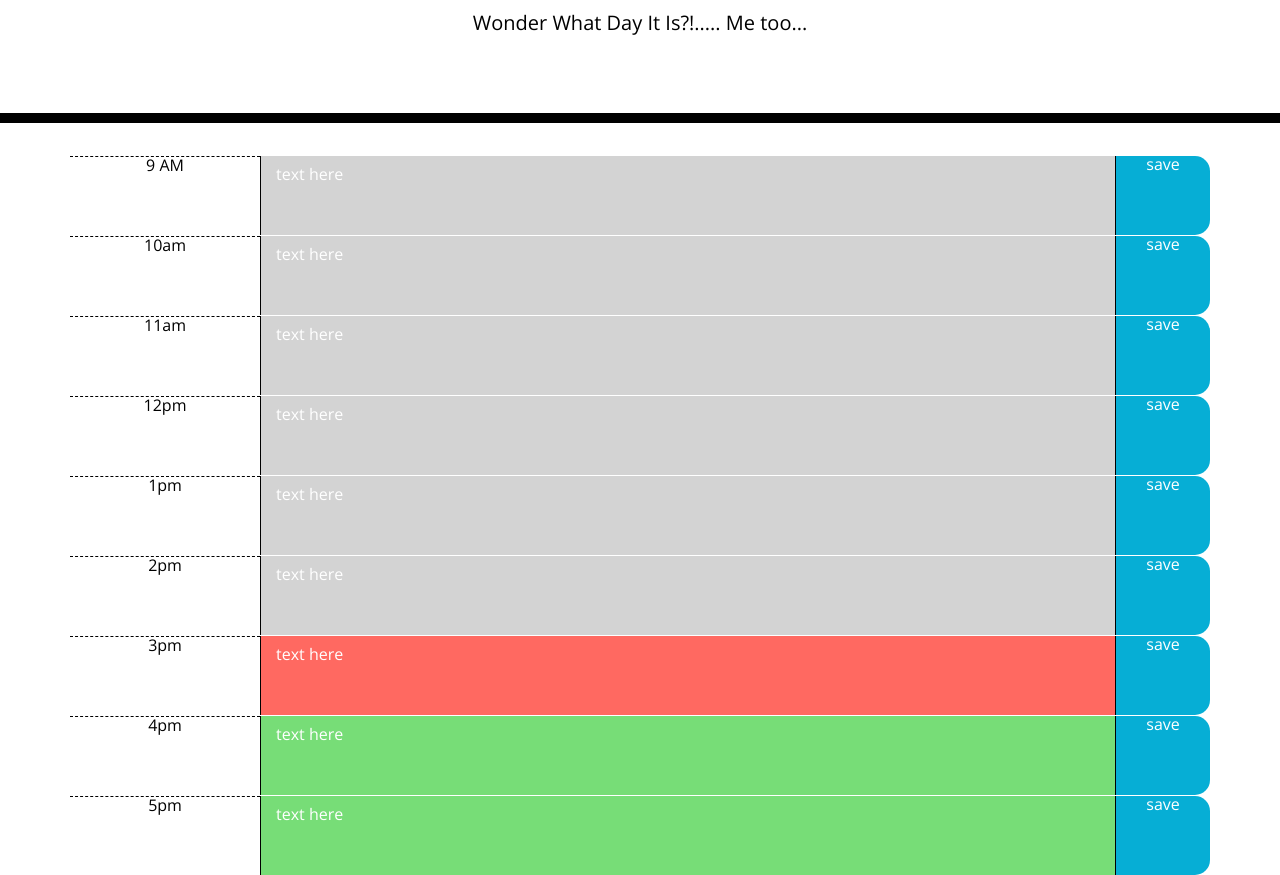
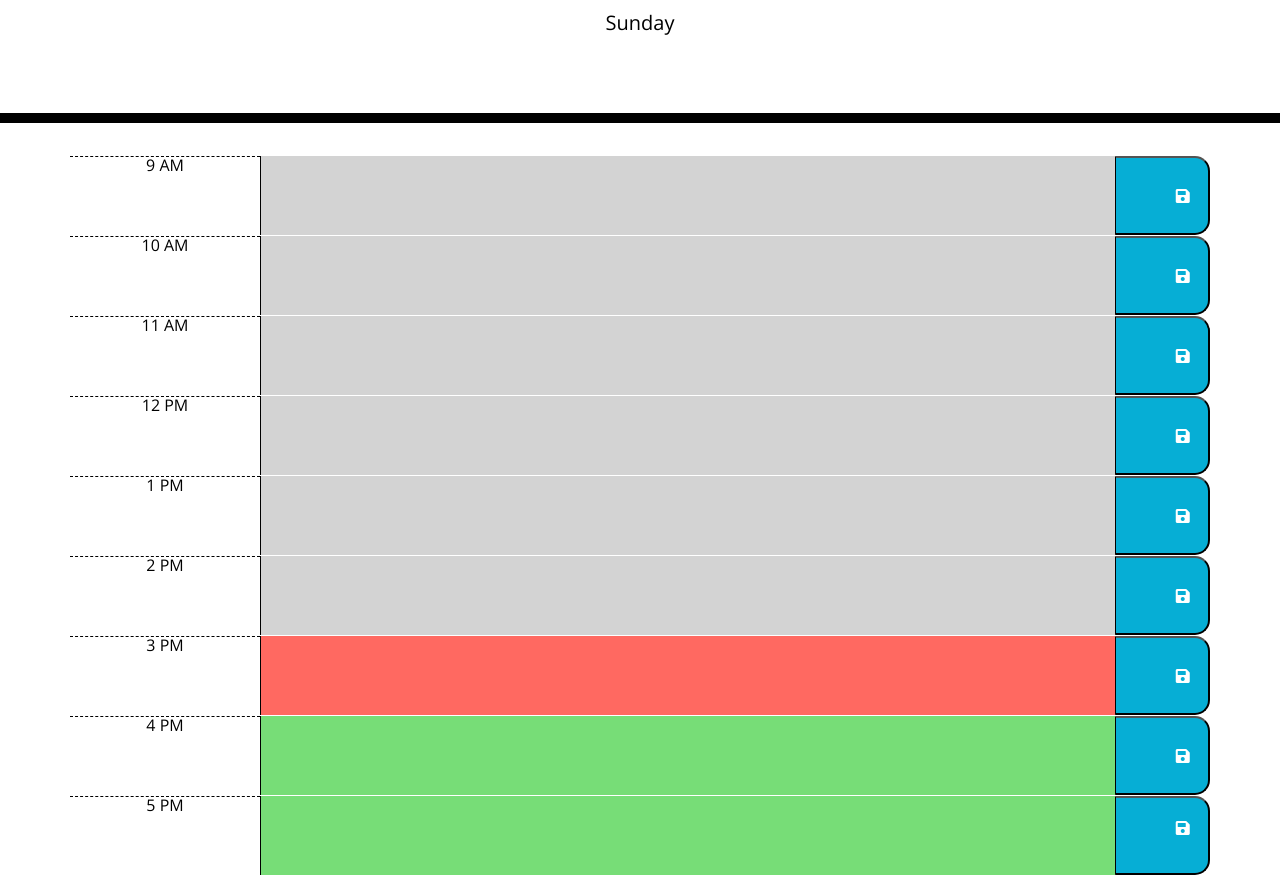
Before and after one commit to ZichKoding/WorkDayScheduler, a plain HTML site: page index.html in a window 1280 px wide. Shown: the part 181-1056 px from the top of the page. Drawn offline with nearby package versions, Linux system fonts and the light colour scheme.

Commit message:
Have now officially automated everything for interactions with local storage and automated the day and textarea background color

```diff
--- a/assets/js/script.js
+++ b/assets/js/script.js
@@ -13,10 +13,9 @@ let hourTextArea = {
     "#hourFive": 17,
 };
 
-console.log(hourOfDay);
-
 
 // Determining and displaying the day of the week in the header.
+function displayDay() {
     switch(dayOfWeek){
         case 1:
             $("#currentDay").text("Monday");
@@ -42,15 +41,17 @@ switch(dayOfWeek){
             $("#currentDay").text("Saturday");
             break;
 
-    case 7:
+        case 0:
             $("#currentDay").text("Sunday");
             break;
 
         default:
             $("#currentDay").text("Wonder What Day It Is?!..... Me too...");
     }
+};
 
 // loop through the body container and applying the correct background to the schedule hours
+function textBackChange() {
     for (let key in hourTextArea) {
         let hourVal = hourTextArea[key];
 
@@ -65,3 +66,68 @@ for (let key in hourTextArea) {
             $(key).addClass("future");
         }
     }
+}
+
+// load data from localStorage
+function loadingData() {
+    if (localStorage.length > 0){
+        for (let i = 0; i < localStorage.length; i++) {
+            for (let key in hourTextArea) {
+                let textVal = hourTextArea[key];
+                let localItem = localStorage.getItem(textVal);
+                if (localItem) {
+                    localItem = localItem.replace('"', ``);
+                    localItem = localItem.replace('"', '');
+                    $(key).text(localItem);
+                }
+            }
+        }
+    } else {
+        console.log("It seems you've never been here before.......... mwhahaha")
+    }
+};
+
+// Save button logic
+$("#nineAM").click(function () {
+    localStorage.setItem(9, JSON.stringify($("#hourNine").val()));
+});
+
+$("#tenAM").click(function () {
+    localStorage.setItem(10, JSON.stringify($("#hourTen").val()));
+});
+
+$("#elevenAM").click(function () {
+    localStorage.setItem(11, JSON.stringify($("#hourEleven").val()));
+});
+
+$("#twelvePM").click(function () {
+    localStorage.setItem(12, JSON.stringify($("#hourTwelve").val()));
+});
+
+$("#onePM").click(function () {
+    localStorage.setItem(13, JSON.stringify($("#hourOne").val()));
+});
+
+$("#twoPM").click(function () {
+    localStorage.setItem(14, JSON.stringify($("#hourTwo").val()));
+});
+
+$("#threePM").click(function () {
+    localStorage.setItem(15, JSON.stringify($("#hourThree").val()));
+});
+
+$("#fourPM").click(function () {
+    localStorage.setItem(16, JSON.stringify($("#hourFour").val()));
+});
+
+$("#fivePM").click(function () {
+    localStorage.setItem(17, JSON.stringify($("#hourFive").val()));
+});
+
+
+// interval loop to make sure everything is keeping updated every second.
+setInterval(() => {
+    displayDay();
+    loadingData();
+    textBackChange();
+}, 1000);
--- a/index.html
+++ b/index.html
@@ -32,56 +32,74 @@
 
       <div class="row time-block">
         <div class="col-sm-2 hour">9 AM</div>
-        <textarea class="col-sm-9" id="hourNine" value="9">text here</textarea>
-        <div class="col-sm-1 saveBtn">save</div>
+        <textarea class="col-sm-9" id="hourNine" value="9"></textarea>
+        <button class="col-sm-1 saveBtn" id="nineAM">
+          <i class="fas fa-save"></i>
+        </button>
       </div>
 
       <div class="row time-block">
-        <div class="col-sm-2 hour">10am</div>
-        <textarea class="col-sm-9"  id="hourTen">text here</textarea>
-        <div class="col-sm-1 saveBtn">save</div>
+        <div class="col-sm-2 hour">10 AM</div>
+        <textarea class="col-sm-9"  id="hourTen"></textarea>
+        <button class="col-sm-1 saveBtn" id="tenAM">
+          <i class="fas fa-save"></i>
+        </button>
       </div>
 
       <div class="row time-block">
-        <div class="col-sm-2 hour">11am</div>
-        <textarea class="col-sm-9" id="hourEleven">text here</textarea>
-        <div class="col-sm-1 saveBtn">save</div>
+        <div class="col-sm-2 hour">11 AM</div>
+        <textarea class="col-sm-9" id="hourEleven"></textarea>
+        <button class="col-sm-1 saveBtn" id="elevenAM">
+          <i class="fas fa-save"></i>
+        </button>
       </div>
 
       <div class="row time-block">
-        <div class="col-sm-2 hour">12pm</div>
-        <textarea class="col-sm-9" id="hourTwelve">text here</textarea>
-        <div class="col-sm-1 saveBtn">save</div>
+        <div class="col-sm-2 hour">12 PM</div>
+        <textarea class="col-sm-9" id="hourTwelve"></textarea>
+        <button class="col-sm-1 saveBtn" id="twelvePM">
+          <i class="fas fa-save"></i>
+        </button>
       </div>
 
       <div class="row time-block">
-        <div class="col-sm-2 hour">1pm</div>
-        <textarea class="col-sm-9" id="hourOne">text here</textarea>
-        <div class="col-sm-1 saveBtn">save</div>
+        <div class="col-sm-2 hour">1 PM</div>
+        <textarea class="col-sm-9" id="hourOne"></textarea>
+        <button class="col-sm-1 saveBtn" id="onePM">
+          <i class="fas fa-save"></i>
+        </button>
       </div>
 
       <div class="row time-block">
-        <div class="col-sm-2 hour">2pm</div>
-        <textarea class="col-sm-9" id="hourTwo">text here</textarea>
-        <div class="col-sm-1 saveBtn">save</div>
+        <div class="col-sm-2 hour">2 PM</div>
+        <textarea class="col-sm-9" id="hourTwo"></textarea>
+        <button class="col-sm-1 saveBtn" id="twoPM">
+          <i class="fas fa-save"></i>
+        </button>
       </div>
 
       <div class="row time-block">
-        <div class="col-sm-2 hour">3pm</div>
-        <textarea class="col-sm-9" id="hourThree">text here</textarea>
-        <div class="col-sm-1 saveBtn">save</div>
+        <div class="col-sm-2 hour">3 PM</div>
+        <textarea class="col-sm-9" id="hourThree"></textarea>
+        <button class="col-sm-1 saveBtn" id="threePM">
+          <i class="fas fa-save"></i>
+        </button>
       </div>
 
       <div class="row time-block">
-        <div class="col-sm-2 hour">4pm</div>
-        <textarea class="col-sm-9" id="hourFour">text here</textarea>
-        <div class="col-sm-1 saveBtn">save</div>
+        <div class="col-sm-2 hour">4 PM</div>
+        <textarea class="col-sm-9" id="hourFour"></textarea>
+        <button class="col-sm-1 saveBtn" id="fourPM">
+          <i class="fas fa-save"></i>
+        </button>
       </div>
 
       <div class="row time-block">
-        <div class="col-sm-2 hour">5pm</div>
-        <textarea class="col-sm-9" id="hourFive">text here</textarea>
-        <div class="col-sm-1 saveBtn">save</div>
+        <div class="col-sm-2 hour">5 PM</div>
+        <textarea class="col-sm-9" id="hourFive"></textarea>
+        <button class="col-sm-1 saveBtn" id="fivePM">
+          <i class="fas fa-save"></i>
+        </buttton>
       </div>
 
     </div>
```
Lines whose indentation alone changed are shown as unchanged.
